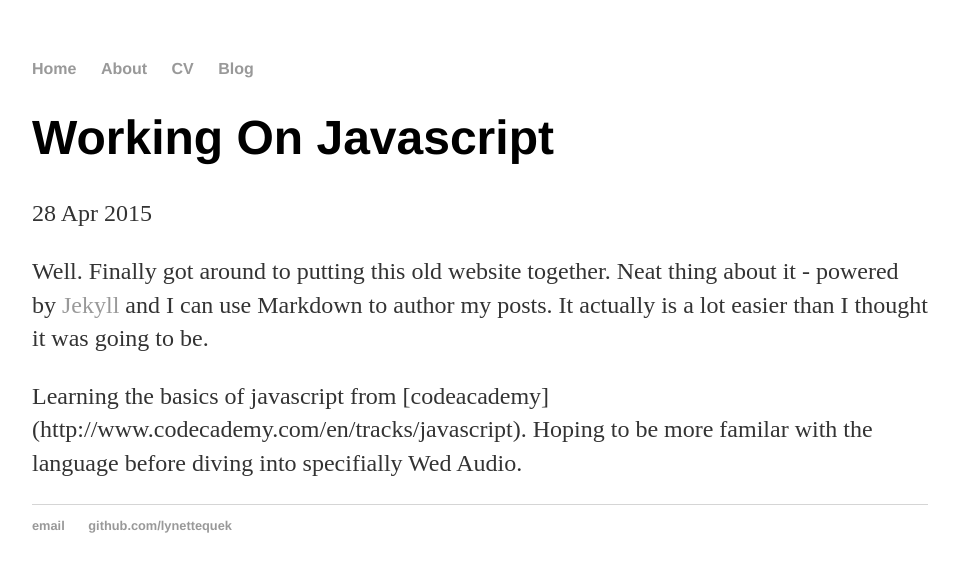
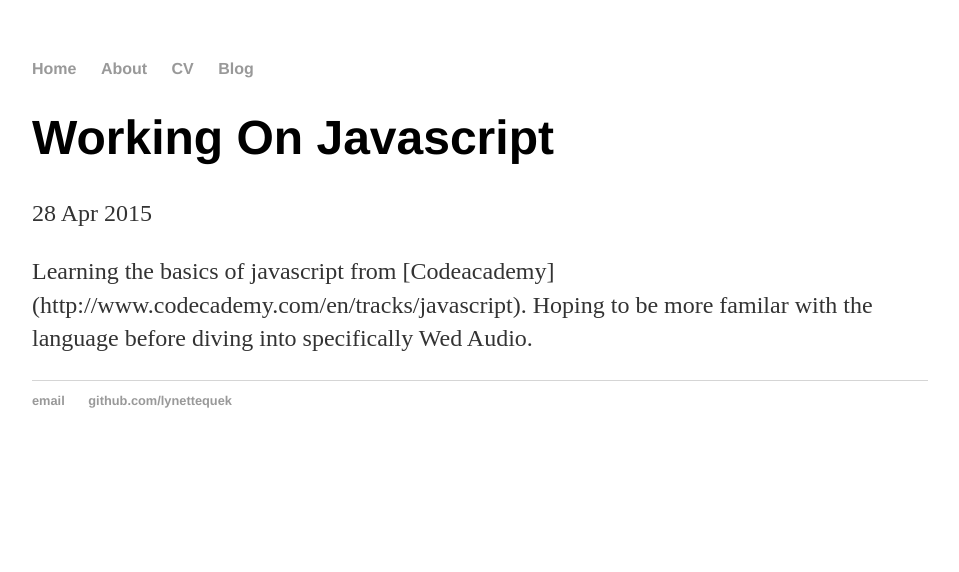
Before and after one commit to lynettequek/lynettequek.github.io, a Jekyll site: the page built from _posts/2015-04-28-Working-On-Javascript.md, in a window 1280 px wide. Shown: the top 572 px of the page, without its empty margins (160-1119 px from the left). Built offline with Jekyll 4.4.1, drawn with Linux system fonts in a browser that asks for light colours.

Commit message:
Update 2015-04-28-Working-On-Javascript.md

```diff
--- a/_posts/2015-04-28-Working-On-Javascript.md
+++ b/_posts/2015-04-28-Working-On-Javascript.md
@@ -4,6 +4,4 @@ title: "Working On Javascript"
 date: 2015-04-28
 ---
 
-Well. Finally got around to putting this old website together. Neat thing about it - powered by [Jekyll](http://jekyllrb.com) and I can use Markdown to author my posts. It actually is a lot easier than I thought it was going to be.
-
-Learning the basics of javascript from [codeacademy] (http://www.codecademy.com/en/tracks/javascript). Hoping to be more familar with the language before diving into specifially Wed Audio.
+Learning the basics of javascript from [Codeacademy] (http://www.codecademy.com/en/tracks/javascript). Hoping to be more familar with the language before diving into specifically Wed Audio.
```
